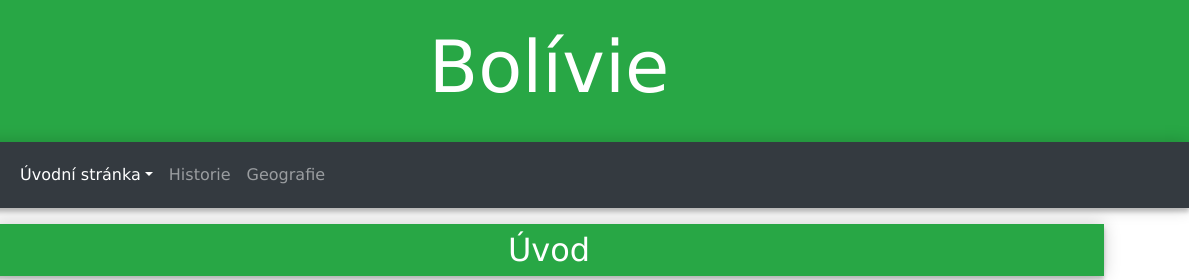
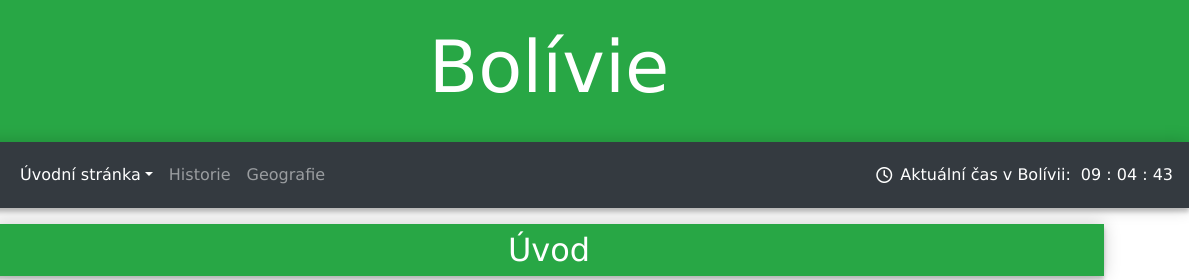
Before and after one commit to Adam1907/Projekt-Bolivie, a website: page public/index.html in a window 1280 px wide. Shown: the top 280 px of the page, 91-1280 px from the left. Drawn offline with nearby package versions, Linux system fonts and the light colour scheme.

Commit message:
Pridani casu + popisek u obrazku

```diff
--- a/public/css/style.css
+++ b/public/css/style.css
@@ -71,3 +71,17 @@ h3{
   .fa-circle{
     color: lime;
   }
+
+  #clock{
+    color: white;
+
+  }
+
+  .time{
+    color: white;
+    margin-right: 10px;
+  }
+
+  .fa-clock{
+    color: white;
+  }
--- a/public/index.html
+++ b/public/index.html
@@ -5,7 +5,7 @@
     <!-- Required meta tags -->
     <meta charset="utf-8">
     <meta name="viewport" content="width=device-width, initial-scale=1, shrink-to-fit=no">
-
+    <script src="https://kit.fontawesome.com/de0e4c4cca.js" crossorigin="anonymous"></script>
     <!-- Bootstrap CSS -->
     <link rel="stylesheet" href="https://stackpath.bootstrapcdn.com/bootstrap/4.3.1/css/bootstrap.min.css" integrity="sha384-ggOyR0iXCbMQv3Xipma34MD+dH/1fQ784/j6cY/iJTQUOhcWr7x9JvoRxT2MZw1T" crossorigin="anonymous">
     <link rel="stylesheet" href="css/style.css"/>
@@ -57,6 +57,9 @@
               <a class="nav-link" href="html/geografie.html">Geografie</a>
             </li>
           </ul>
+          <i class="far fa-clock mr-2"></i>
+          <div class="time">Aktuální čas v Bolívii:</div>
+          <div id="clock"></div>
         </div>
       </nav>
     </header>
@@ -104,7 +107,6 @@
           </table>
         </div>
         </div>
-
     <h2 class="bg-success text-center" id="politics">Politický systém</h2>
       <div class="row">
         <div class="col">
--- a/public/js/main.js
+++ b/public/js/main.js
@@ -0,0 +1,21 @@
+function realtimeClock(){
+
+    var rtClock = new Date();
+
+    var hours =   rtClock.getHours();
+    var minutes = rtClock.getMinutes();
+    var seconds = rtClock.getSeconds();
+
+    hours = (hours < 6) ? hours + 18 : hours -6;
+
+    hours = ("0" + hours).slice(-2);
+    minutes = ("0" + minutes).slice(-2);
+    seconds = ("0" + seconds).slice(-2);
+
+    document.getElementById("clock").innerHTML =
+    hours +  " : " + minutes + " : " + seconds;
+
+    var t = setTimeout(realtimeClock, 500);
+ }
+
+ realtimeClock();
```
Also changed, not shown: public/html/geografie.html (+3 -0 lines), public/html/historie.html (+10 -9 lines), public/js/geografie.js (+22 -0 lines), public/js/historie.js (+30 -0 lines).
